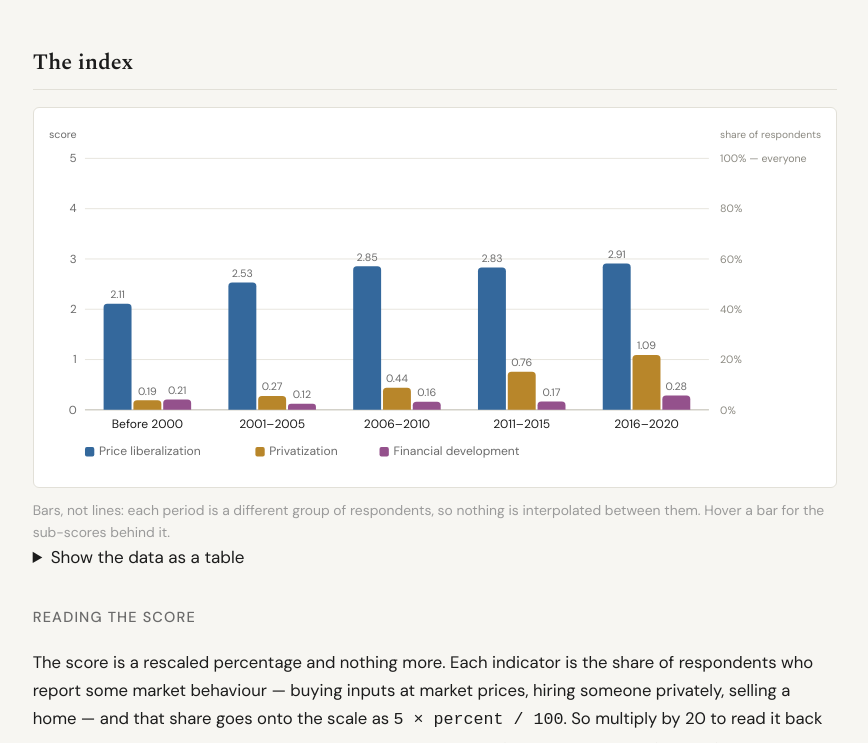
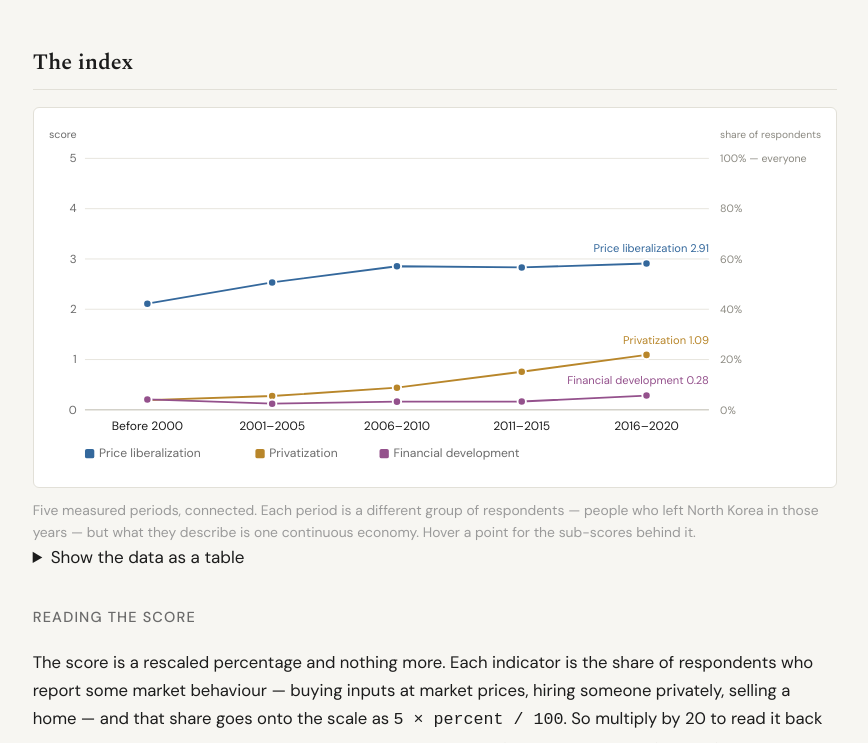
Before and after one commit to shjpeace-cloud/academic, a plain HTML site: page marketization.html in a window 1280 px wide. Shown: the part 579-1322 px from the top of the page, without its empty margins (205-1073 px from the left). Drawn offline with nearby package versions, Linux system fonts and the light colour scheme.

Commit message:
marketization: draw the index as lines instead of bars
Filled bars put a lot of colour on a page that is otherwise cream and
navy. A 2px stroke carries the same identity with a fraction of the area,
which is the actual fix for the chart shouting.

It also rescues financial development. At 0.12-0.28 that series was a
three-pixel bar, effectively invisible, and would have disappeared
altogether in grey. As a line near the floor it reads.

Each series is now named at the end of its own line, so identity does not
depend on matching a legend swatch by colour.

Co-Authored-By: Claude Opus 5 (1M context) <noreply@anthropic.com>

```diff
--- a/marketization.html
+++ b/marketization.html
@@ -60,8 +60,8 @@
     /* Below ~680px the value labels would scale under 9px, so the figure
        scrolls sideways rather than shrinking past legibility. */
     .mkt-chart { width: 100%; min-width: 680px; height: auto; display: block; }
-    .mkt-bar path { transition: opacity .12s ease; }
-    .mkt-bar:hover path { opacity: .78; }
+    .mkt-bar circle { transition: r .12s ease; }
+    .mkt-bar:hover circle { r: 6.5; }
     .mkt-figure { background: var(--surface); border: 1px solid var(--border);
       border-radius: 6px; padding: 0.9rem 0.6rem 0.4rem; margin: 1rem 0 0.4rem;
       overflow-x: auto; -webkit-overflow-scrolling: touch; }
@@ -137,54 +137,61 @@
 <text x="35" y="42.0" text-anchor="end" font-size="12.5" fill="#6b6b6b">5</text>
 <text x="726" y="42.0" font-size="11.5" fill="#8b8981">100% — everyone</text>
 <line x1="44" y1="308" x2="714" y2="308" stroke="#c3c2b7" stroke-width="1"/>
+<path d="M111.0,194.0 L245.0,171.2 L379.0,153.8 L513.0,155.1 L647.0,150.9" fill="none" stroke="#34689c" stroke-width="2" stroke-linejoin="round" stroke-linecap="round"/>
 <g class="mkt-bar"><title>Before 2000 — Price liberalization: 2.111
-Enterprise (A1) 0.56 · Household (A2) 3.67</title><path d="M64.0,308.0 V198.0 Q64.0,194.0 68.0,194.0 H90.0 Q94.0,194.0 94.0,198.0 V308.0 Z" fill="#34689c"/><text x="79.0" y="188.0" text-anchor="middle" font-size="11.5" fill="#6b6b6b">2.11</text></g>
+Enterprise (A1) 0.56 · Household (A2) 3.67</title><circle cx="111.0" cy="194.0" r="4.5" fill="#34689c" stroke="#ffffff" stroke-width="2"/></g>
+<g class="mkt-bar"><title>2001–2005 — Price liberalization: 2.534
+Enterprise (A1) 0.78 · Household (A2) 4.29</title><circle cx="245.0" cy="171.2" r="4.5" fill="#34689c" stroke="#ffffff" stroke-width="2"/></g>
+<g class="mkt-bar"><title>2006–2010 — Price liberalization: 2.855
+Enterprise (A1) 1.17 · Household (A2) 4.54</title><circle cx="379.0" cy="153.8" r="4.5" fill="#34689c" stroke="#ffffff" stroke-width="2"/></g>
+<g class="mkt-bar"><title>2011–2015 — Price liberalization: 2.831
+Enterprise (A1) 0.97 · Household (A2) 4.70</title><circle cx="513.0" cy="155.1" r="4.5" fill="#34689c" stroke="#ffffff" stroke-width="2"/></g>
+<g class="mkt-bar"><title>2016–2020 — Price liberalization: 2.910
+Enterprise (A1) 1.18 · Household (A2) 4.64</title><circle cx="647.0" cy="150.9" r="4.5" fill="#34689c" stroke="#ffffff" stroke-width="2"/></g>
+<text x="714" y="138.9" text-anchor="end" font-size="12" fill="#34689c">Price liberalization 2.91</text>
+<path d="M111.0,297.6 L245.0,293.2 L379.0,284.2 L513.0,267.1 L647.0,249.0" fill="none" stroke="#b8862a" stroke-width="2" stroke-linejoin="round" stroke-linecap="round"/>
 <g class="mkt-bar"><title>Before 2000 — Privatization: 0.193
-Private operation (B1) 0.30 · Private employment (B2) 0.14 · Real estate (B3) 0.14</title><path d="M96.0,308.0 V301.6 Q96.0,297.6 100.0,297.6 H122.0 Q126.0,297.6 126.0,301.6 V308.0 Z" fill="#b8862a"/><text x="111.0" y="291.6" text-anchor="middle" font-size="11.5" fill="#6b6b6b">0.19</text></g>
+Private operation (B1) 0.30 · Private employment (B2) 0.14 · Real estate (B3) 0.14</title><circle cx="111.0" cy="297.6" r="4.5" fill="#b8862a" stroke="#ffffff" stroke-width="2"/></g>
+<g class="mkt-bar"><title>2001–2005 — Privatization: 0.274
+Private operation (B1) 0.40 · Private employment (B2) 0.20 · Real estate (B3) 0.22</title><circle cx="245.0" cy="293.2" r="4.5" fill="#b8862a" stroke="#ffffff" stroke-width="2"/></g>
+<g class="mkt-bar"><title>2006–2010 — Privatization: 0.440
+Private operation (B1) 0.67 · Private employment (B2) 0.31 · Real estate (B3) 0.34</title><circle cx="379.0" cy="284.2" r="4.5" fill="#b8862a" stroke="#ffffff" stroke-width="2"/></g>
+<g class="mkt-bar"><title>2011–2015 — Privatization: 0.757
+Private operation (B1) 1.12 · Private employment (B2) 0.58 · Real estate (B3) 0.57</title><circle cx="513.0" cy="267.1" r="4.5" fill="#b8862a" stroke="#ffffff" stroke-width="2"/></g>
+<g class="mkt-bar"><title>2016–2020 — Privatization: 1.093
+Private operation (B1) 1.59 · Private employment (B2) 0.80 · Real estate (B3) 0.90</title><circle cx="647.0" cy="249.0" r="4.5" fill="#b8862a" stroke="#ffffff" stroke-width="2"/></g>
+<text x="714" y="237.0" text-anchor="end" font-size="12" fill="#b8862a">Privatization 1.09</text>
+<path d="M111.0,296.8 L245.0,301.4 L379.0,299.2 L513.0,299.1 L647.0,292.7" fill="none" stroke="#94518c" stroke-width="2" stroke-linejoin="round" stroke-linecap="round"/>
 <g class="mkt-bar"><title>Before 2000 — Financial development: 0.208
-Informal finance (C1) 0.13 · Formal banking (C2) 0.28</title><path d="M128.0,308.0 V300.8 Q128.0,296.8 132.0,296.8 H154.0 Q158.0,296.8 158.0,300.8 V308.0 Z" fill="#94518c"/><text x="143.0" y="290.8" text-anchor="middle" font-size="11.5" fill="#6b6b6b">0.21</text></g>
-<text x="111.0" y="328" text-anchor="middle" font-size="13" fill="#1c1c1c">Before 2000</text>
-<g class="mkt-bar"><title>2001–2005 — Price liberalization: 2.534
-Enterprise (A1) 0.78 · Household (A2) 4.29</title><path d="M198.0,308.0 V175.2 Q198.0,171.2 202.0,171.2 H224.0 Q228.0,171.2 228.0,175.2 V308.0 Z" fill="#34689c"/><text x="213.0" y="165.2" text-anchor="middle" font-size="11.5" fill="#6b6b6b">2.53</text></g>
-<g class="mkt-bar"><title>2001–2005 — Privatization: 0.274
-Private operation (B1) 0.40 · Private employment (B2) 0.20 · Real estate (B3) 0.22</title><path d="M230.0,308.0 V297.2 Q230.0,293.2 234.0,293.2 H256.0 Q260.0,293.2 260.0,297.2 V308.0 Z" fill="#b8862a"/><text x="245.0" y="287.2" text-anchor="middle" font-size="11.5" fill="#6b6b6b">0.27</text></g>
+Informal finance (C1) 0.13 · Formal banking (C2) 0.28</title><circle cx="111.0" cy="296.8" r="4.5" fill="#94518c" stroke="#ffffff" stroke-width="2"/></g>
 <g class="mkt-bar"><title>2001–2005 — Financial development: 0.122
-Informal finance (C1) 0.15 · Formal banking (C2) 0.09</title><path d="M262.0,308.0 V304.7 Q262.0,301.4 265.3,301.4 H288.7 Q292.0,301.4 292.0,304.7 V308.0 Z" fill="#94518c"/><text x="277.0" y="295.4" text-anchor="middle" font-size="11.5" fill="#6b6b6b">0.12</text></g>
-<text x="245.0" y="328" text-anchor="middle" font-size="13" fill="#1c1c1c">2001–2005</text>
-<g class="mkt-bar"><title>2006–2010 — Price liberalization: 2.855
-Enterprise (A1) 1.17 · Household (A2) 4.54</title><path d="M332.0,308.0 V157.8 Q332.0,153.8 336.0,153.8 H358.0 Q362.0,153.8 362.0,157.8 V308.0 Z" fill="#34689c"/><text x="347.0" y="147.8" text-anchor="middle" font-size="11.5" fill="#6b6b6b">2.85</text></g>
-<g class="mkt-bar"><title>2006–2010 — Privatization: 0.440
-Private operation (B1) 0.67 · Private employment (B2) 0.31 · Real estate (B3) 0.34</title><path d="M364.0,308.0 V288.2 Q364.0,284.2 368.0,284.2 H390.0 Q394.0,284.2 394.0,288.2 V308.0 Z" fill="#b8862a"/><text x="379.0" y="278.2" text-anchor="middle" font-size="11.5" fill="#6b6b6b">0.44</text></g>
+Informal finance (C1) 0.15 · Formal banking (C2) 0.09</title><circle cx="245.0" cy="301.4" r="4.5" fill="#94518c" stroke="#ffffff" stroke-width="2"/></g>
 <g class="mkt-bar"><title>2006–2010 — Financial development: 0.163
-Informal finance (C1) 0.26 · Formal banking (C2) 0.07</title><path d="M396.0,308.0 V303.2 Q396.0,299.2 400.0,299.2 H422.0 Q426.0,299.2 426.0,303.2 V308.0 Z" fill="#94518c"/><text x="411.0" y="293.2" text-anchor="middle" font-size="11.5" fill="#6b6b6b">0.16</text></g>
-<text x="379.0" y="328" text-anchor="middle" font-size="13" fill="#1c1c1c">2006–2010</text>
-<g class="mkt-bar"><title>2011–2015 — Price liberalization: 2.831
-Enterprise (A1) 0.97 · Household (A2) 4.70</title><path d="M466.0,308.0 V159.1 Q466.0,155.1 470.0,155.1 H492.0 Q496.0,155.1 496.0,159.1 V308.0 Z" fill="#34689c"/><text x="481.0" y="149.1" text-anchor="middle" font-size="11.5" fill="#6b6b6b">2.83</text></g>
-<g class="mkt-bar"><title>2011–2015 — Privatization: 0.757
-Private operation (B1) 1.12 · Private employment (B2) 0.58 · Real estate (B3) 0.57</title><path d="M498.0,308.0 V271.1 Q498.0,267.1 502.0,267.1 H524.0 Q528.0,267.1 528.0,271.1 V308.0 Z" fill="#b8862a"/><text x="513.0" y="261.1" text-anchor="middle" font-size="11.5" fill="#6b6b6b">0.76</text></g>
+Informal finance (C1) 0.26 · Formal banking (C2) 0.07</title><circle cx="379.0" cy="299.2" r="4.5" fill="#94518c" stroke="#ffffff" stroke-width="2"/></g>
 <g class="mkt-bar"><title>2011–2015 — Financial development: 0.165
-Informal finance (C1) 0.29 · Formal banking (C2) 0.04</title><path d="M530.0,308.0 V303.1 Q530.0,299.1 534.0,299.1 H556.0 Q560.0,299.1 560.0,303.1 V308.0 Z" fill="#94518c"/><text x="545.0" y="293.1" text-anchor="middle" font-size="11.5" fill="#6b6b6b">0.17</text></g>
-<text x="513.0" y="328" text-anchor="middle" font-size="13" fill="#1c1c1c">2011–2015</text>
-<g class="mkt-bar"><title>2016–2020 — Price liberalization: 2.910
-Enterprise (A1) 1.18 · Household (A2) 4.64</title><path d="M600.0,308.0 V154.9 Q600.0,150.9 604.0,150.9 H626.0 Q630.0,150.9 630.0,154.9 V308.0 Z" fill="#34689c"/><text x="615.0" y="144.9" text-anchor="middle" font-size="11.5" fill="#6b6b6b">2.91</text></g>
-<g class="mkt-bar"><title>2016–2020 — Privatization: 1.093
-Private operation (B1) 1.59 · Private employment (B2) 0.80 · Real estate (B3) 0.90</title><path d="M632.0,308.0 V253.0 Q632.0,249.0 636.0,249.0 H658.0 Q662.0,249.0 662.0,253.0 V308.0 Z" fill="#b8862a"/><text x="647.0" y="243.0" text-anchor="middle" font-size="11.5" fill="#6b6b6b">1.09</text></g>
+Informal finance (C1) 0.29 · Formal banking (C2) 0.04</title><circle cx="513.0" cy="299.1" r="4.5" fill="#94518c" stroke="#ffffff" stroke-width="2"/></g>
 <g class="mkt-bar"><title>2016–2020 — Financial development: 0.283
-Informal finance (C1) 0.42 · Formal banking (C2) 0.14</title><path d="M664.0,308.0 V296.7 Q664.0,292.7 668.0,292.7 H690.0 Q694.0,292.7 694.0,296.7 V308.0 Z" fill="#94518c"/><text x="679.0" y="286.7" text-anchor="middle" font-size="11.5" fill="#6b6b6b">0.28</text></g>
-<text x="647.0" y="328" text-anchor="middle" font-size="13" fill="#1c1c1c">2016–2020</text>
-<rect x="44" y="348" width="10" height="10" rx="2" fill="#34689c"/>
-<text x="59" y="357" font-size="13" fill="#6b6b6b">Price liberalization</text>
-<rect x="227.0" y="348" width="10" height="10" rx="2" fill="#b8862a"/>
-<text x="242.0" y="357" font-size="13" fill="#6b6b6b">Privatization</text>
-<rect x="360.3" y="348" width="10" height="10" rx="2" fill="#94518c"/>
-<text x="375.3" y="357" font-size="13" fill="#6b6b6b">Financial development</text>
+Informal finance (C1) 0.42 · Formal banking (C2) 0.14</title><circle cx="647.0" cy="292.7" r="4.5" fill="#94518c" stroke="#ffffff" stroke-width="2"/></g>
+<text x="714" y="280.7" text-anchor="end" font-size="12" fill="#94518c">Financial development 0.28</text>
+<text x="111.0" y="330" text-anchor="middle" font-size="13" fill="#1c1c1c">Before 2000</text>
+<text x="245.0" y="330" text-anchor="middle" font-size="13" fill="#1c1c1c">2001–2005</text>
+<text x="379.0" y="330" text-anchor="middle" font-size="13" fill="#1c1c1c">2006–2010</text>
+<text x="513.0" y="330" text-anchor="middle" font-size="13" fill="#1c1c1c">2011–2015</text>
+<text x="647.0" y="330" text-anchor="middle" font-size="13" fill="#1c1c1c">2016–2020</text>
+<rect x="44" y="350" width="10" height="10" rx="2" fill="#34689c"/>
+<text x="59" y="359" font-size="13" fill="#6b6b6b">Price liberalization</text>
+<rect x="227.0" y="350" width="10" height="10" rx="2" fill="#b8862a"/>
+<text x="242.0" y="359" font-size="13" fill="#6b6b6b">Privatization</text>
+<rect x="360.3" y="350" width="10" height="10" rx="2" fill="#94518c"/>
+<text x="375.3" y="359" font-size="13" fill="#6b6b6b">Financial development</text>
 <text x="35" y="16" text-anchor="end" font-size="11.5" fill="#6b6b6b">score</text>
 <text x="726" y="16" font-size="11" fill="#8b8981">share of respondents</text>
 </svg>
   </div>
   <p class="figure-caption">
-    Bars, not lines: each period is a different group of respondents, so nothing is interpolated
-    between them. Hover a bar for the sub-scores behind it.
+    Five measured periods, connected. Each period is a different group of respondents &mdash; people
+    who left North Korea in those years &mdash; but what they describe is one continuous economy.
+    Hover a point for the sub-scores behind it.
   </p>
 
   <details>
```
Also changed, not shown: data/marketization/nk-marketization-index.svg.
